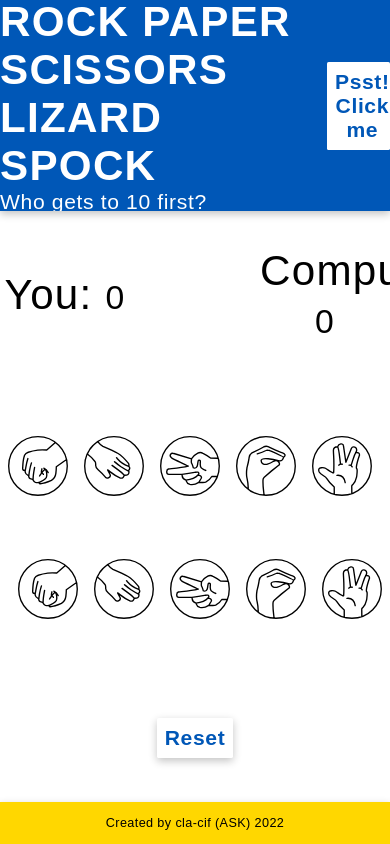
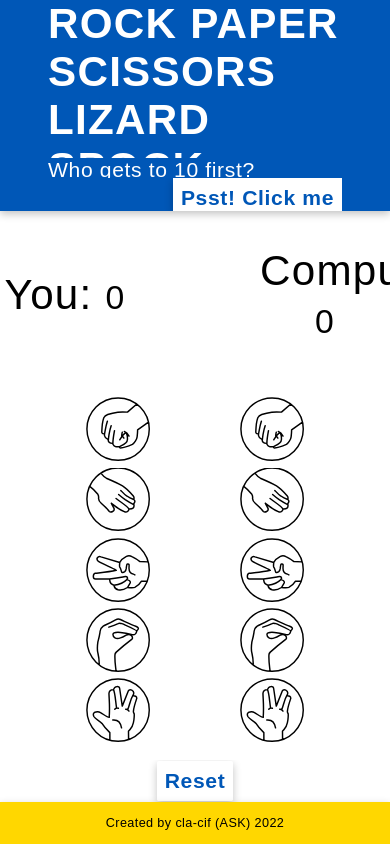
Before and after one commit to cla-cif/RPS-Lizard-Spock, a website: page index.html in a window 390 px wide. Drawn offline with Linux system fonts and the light colour scheme; a web font is replaced by a local one.

Commit message:
create media query

```diff
--- a/style.css
+++ b/style.css
@@ -51,14 +51,15 @@ header {
     height: 25vh;
     background-color: var(--color-blue);
     display: flex;
-    justify-content: space-around;
-    align-items: center;
+    flex-direction: column;
+    justify-content: space-between;
     box-shadow: var(--shadow-default);
-    position:relative;
+    padding-inline: 3rem;
 
 }
 .title {
     display:flex;
+    justify-content: flex-end;
     flex-direction: column;
 }
 .title >h1 {
@@ -70,6 +71,14 @@ header {
     display:flex;
     font-size: 2.5vmax;
     font-weight: 500;
+}
+.div-support {
+    display:flex;
+    justify-content: flex-end;
+}
+a#btn-clickme.btn {
+    display:flex;
+    border-radius: 0;
 }
 
 /*main: scores-area, game-area, reset-area*/
@@ -89,7 +98,6 @@ header {
 .scores-area {
     height: 20vh;
     display: flex;
-    flex-direction: row;
     align-items: center;
 }
 .scores-area>* {
@@ -134,8 +142,9 @@ header {
     height: 35vh;
     display:flex;
     width:100%;
-    flex-direction:column;
+    flex-direction:row;
     justify-content: space-evenly;
+    align-items: center;
 }
 .user-choices,
 .computer-choices {
@@ -144,17 +153,22 @@ header {
 }
 .user-choices {
     justify-content: flex-start;
+
 }
 .computer-choices {
     justify-content: flex-end;
+
 }
 /*game-area single choices, svg images*/
 svg {
+    width: 9vw;
+    padding: .2rem;
+    height:auto;
+}
+.user-choices,
+.computer-choices {
     display:flex;
-    flex-direction: row;
-    width: 9vmax;
-    padding: 0.5rem;
-    height:auto;
+    flex-wrap: wrap;
 }
 
 .uchoice,
@@ -202,3 +216,28 @@ footer>p {
     text-align: center;
     align-items: center;
 }
+/* media queries*/
+@media only screen and (max-width: 768px) {
+    .computer-choices,
+    .user-choices{
+        flex-direction: column;
+    }
+    .main {
+        display:flex;
+        flex-direction: column;
+    }
+    .game-area{
+        height: 45vh;
+    }
+    .reset-area {
+        height: 5vh;
+    }
+    svg {
+        width:18vw;
+        height:auto;
+    }
+    .scores-area {
+        font-size: 3vmax;
+    }
+
+}
```
Also changed, not shown: index.html (+1 -1 lines).
